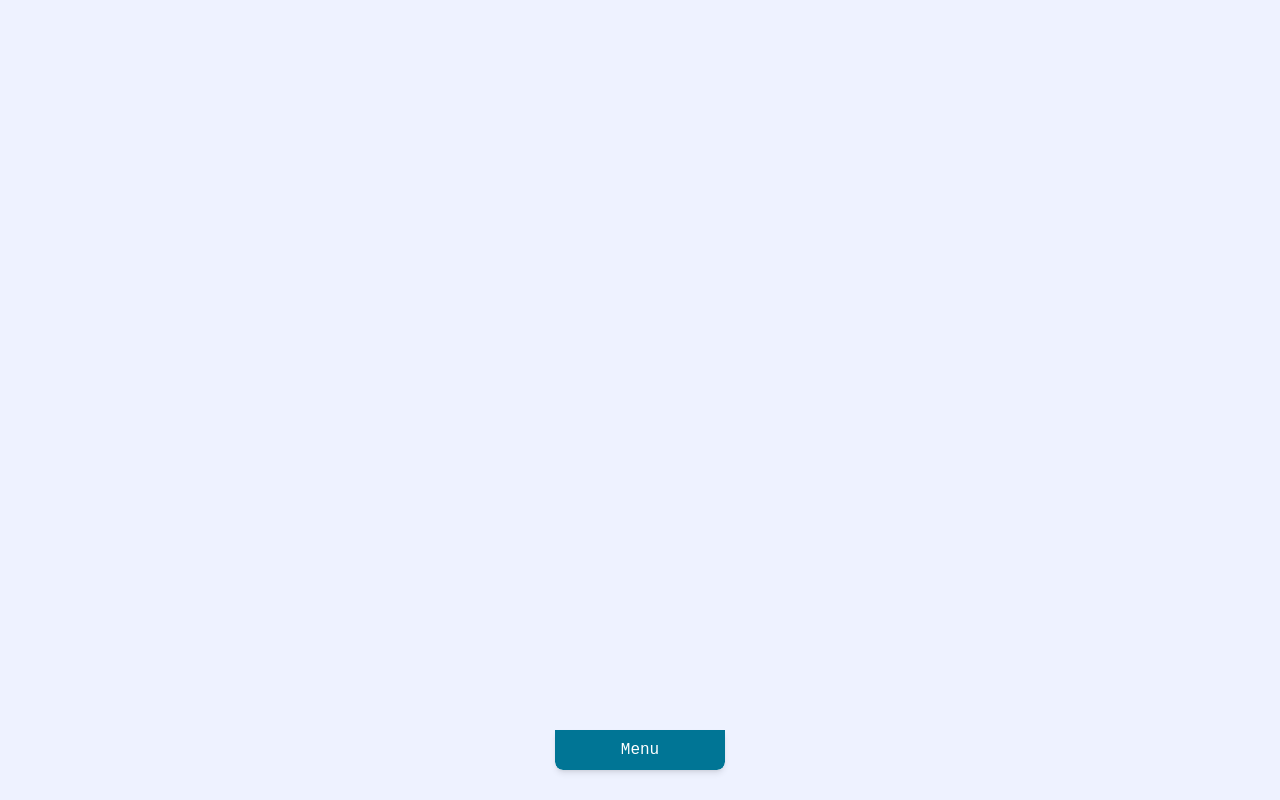
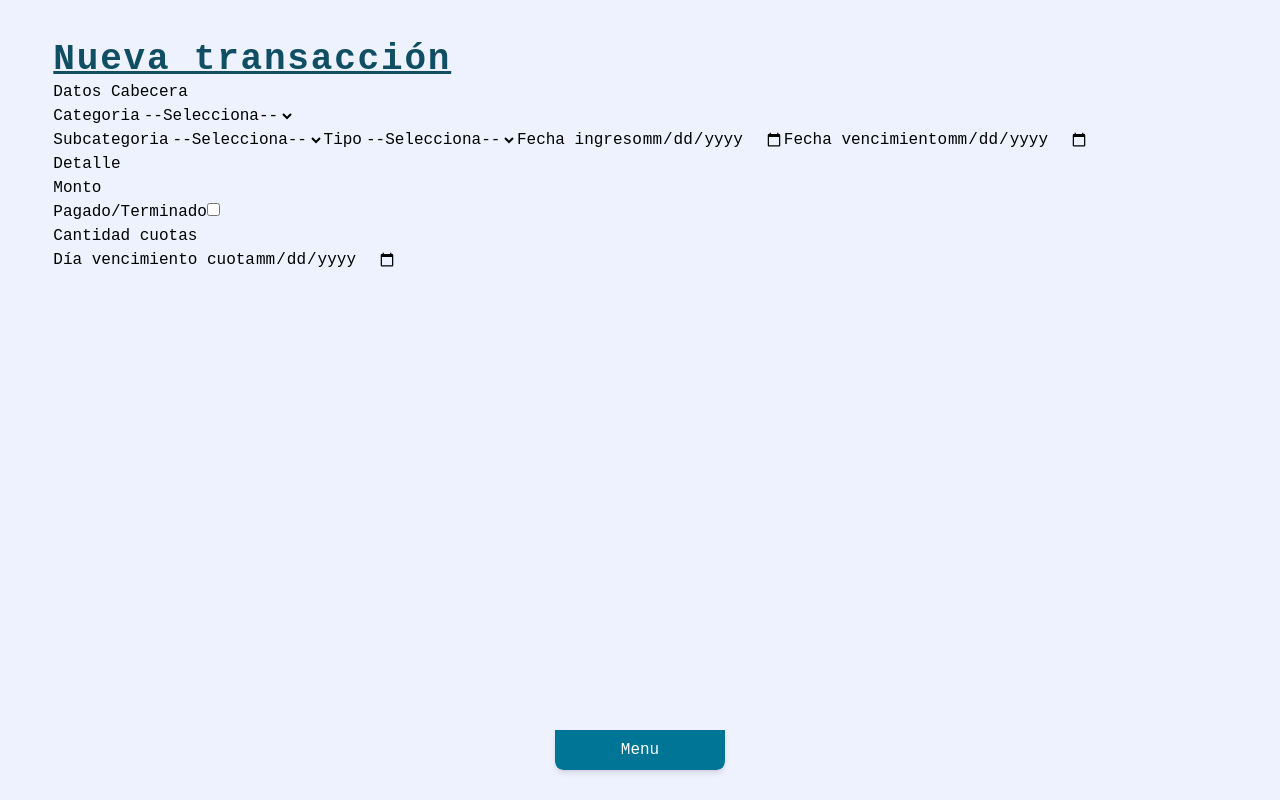
Before and after one commit to gastonrb19/fing-front, a React (Vite) app: page /transactions in a window 1280 px wide. Built offline with nearby package versions, Linux system fonts and the light colour scheme.

Commit message:
DONE: Added certian values in transaction. TODO:Keep building transaction module. Check posibilities of divide amount of payments and add repeat increases in periods weekly, monthly and daily

```diff
--- a/src/components/HomePage/ContainerCards.tsx
+++ b/src/components/HomePage/ContainerCards.tsx
@@ -1,7 +1,7 @@
 import CardHome from "./CardHome";
 export default function ContainerCards() {
   return (
-    <section className="grid grid-cols-1 md:grid-cols-2 mt-10 gap-5 justify-center w-8/12 mx-auto">
+    <section className="grid grid-cols-1 md:grid-cols-2 mt-10 gap-5 justify-center w-8/12 mx-auto mb-30 md:mb-1">
       <CardHome
         counter={15}
         totalAmount={500}
--- /dev/null
+++ b/src/components/Transaction/TitleTransaction.tsx
@@ -0,0 +1,5 @@
+export default function TitleTransaction({name = "Nueva transacción"} : {name: string}){
+  return(
+    <h1 className="text-4xl w-11/12 mx-auto mt-10 text-center md:text-left tracking-wider font-black underline text-cyan-900">{name}</h1>
+  )
+}
--- a/src/components/Transaction/Transaction.tsx
+++ b/src/components/Transaction/Transaction.tsx
@@ -1,6 +1,51 @@
 import Menu from "../Menu";
+import TitleTransaction from "./TitleTransaction";
+
 export default function Transaction(){
     return <>
+        <TitleTransaction/>
+        <form>
+          <section className="w-11/12 mx-auto">
+            <h3>Datos Cabecera</h3>
+            <div>
+              <label>Categoria</label>
+              <select>
+                <option>--Selecciona--</option>
+            </select>
+            </div>
+            <label>Subcategoria</label>
+            <select>
+              <option>--Selecciona--</option>
+            </select>
+             <label>Tipo</label>
+            <select>
+              <option>--Selecciona--</option>
+            </select>
+            <label>Fecha ingreso</label>
+            <input type="date"/>
+            <label>Fecha vencimiento</label>
+            <input type="date"/>
+          </section>
+          <section className="w-11/12 mx-auto">
+            <h3>Detalle</h3>
+            <div>
+              <label>Monto</label>
+              <input type="number"/>
+            </div>
+             <div>
+              <label>Pagado/Terminado</label>
+              <input type="checkbox"/>
+            </div>
+            <div>
+              <label>Cantidad cuotas</label>
+              <input type="number"/>
+            </div>
+            <div>
+              <label>Día vencimiento cuota</label>
+              <input type="date"/>
+            </div>
+          </section>
+        </form>
         <Menu/>
     </>
 }
```
Also changed, not shown: 1 other file (tests, documents, lock files or other folders).
